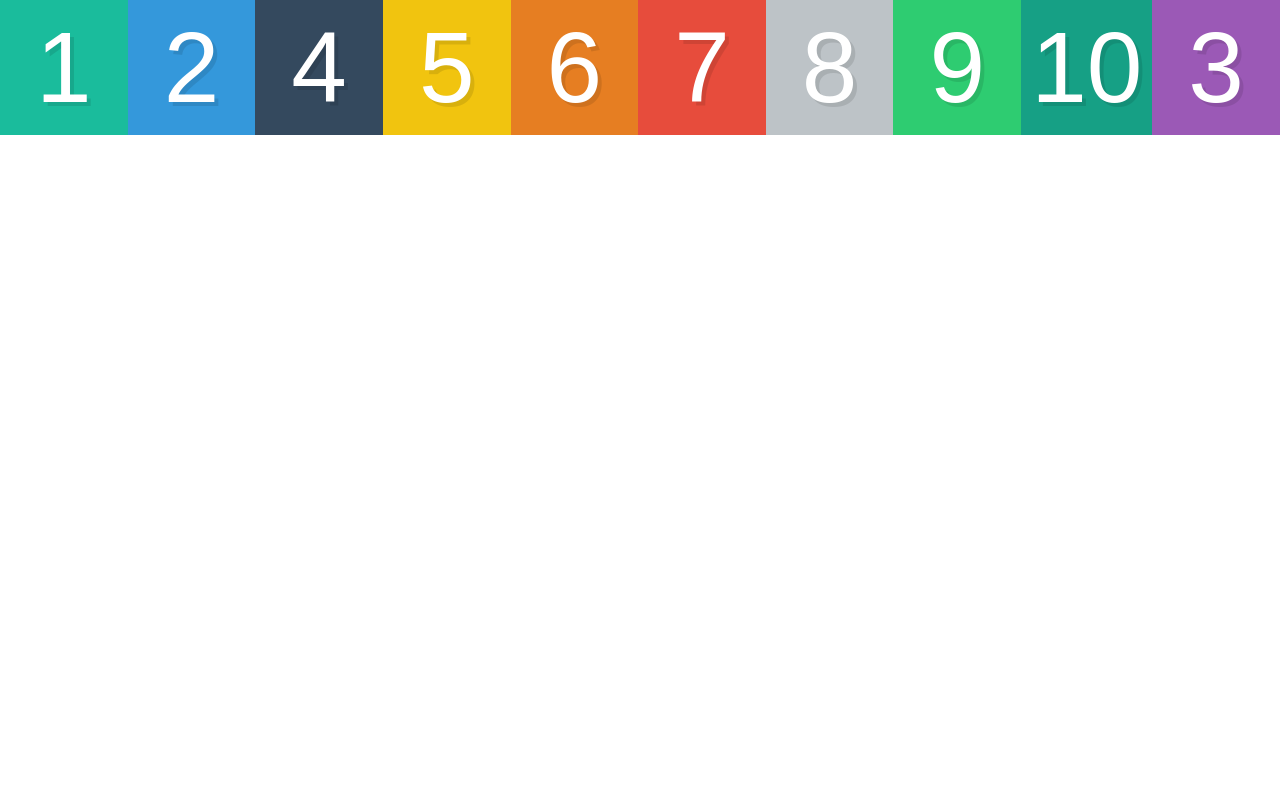
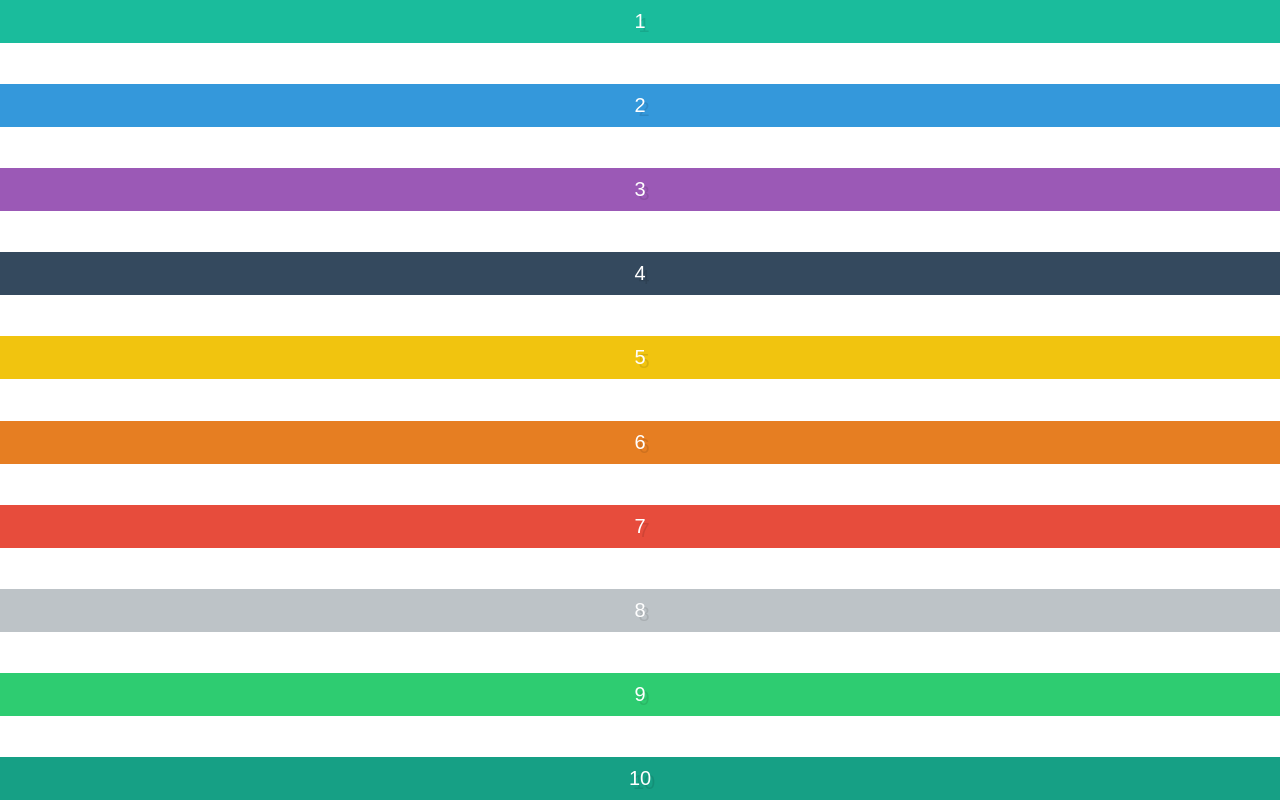
Before and after one commit to erferguson/WTFB, a plain HTML site: page EF/index.html in a window 1280 px wide. Drawn offline with Linux system fonts and the light colour scheme.

Commit message:
completed > FB Alignment & Centering w/ justify-content, see NOTES

```diff
--- a/EF/style.css
+++ b/EF/style.css
@@ -9,7 +9,7 @@ input[type=reset],input[type=submit]{-webkit-appearance:button;cursor:pointer;}b
 /* Some default styles to make each box visible */
 .box {
   color:white;
-  font-size: 100px;
+  font-size: 20px;
   text-align: center;
   text-shadow:4px 4px 0 rgba(0,0,0,0.1);
   padding:10px;
@@ -31,13 +31,7 @@ input[type=reset],input[type=submit]{-webkit-appearance:button;cursor:pointer;}b
 /* We start writing out flexbox here. The above is just page setup */
 .container {
     display:flex;
+    justify-content: space-between;
+    flex-direction: column;
+    min-height: 100vh;
 }
-
-.box {
-    flex: 1;
-    /* order: 1; */
-}
-
-.box3{
-    order:1;
-}
```
Also changed, not shown: EF/NOTES.md (+17 -1 lines).
